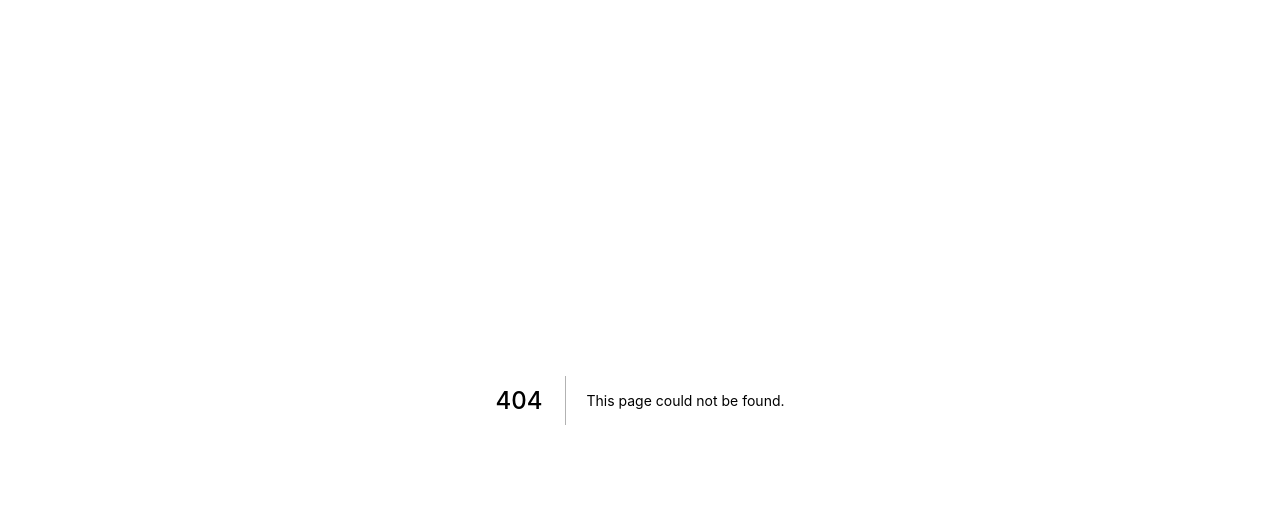
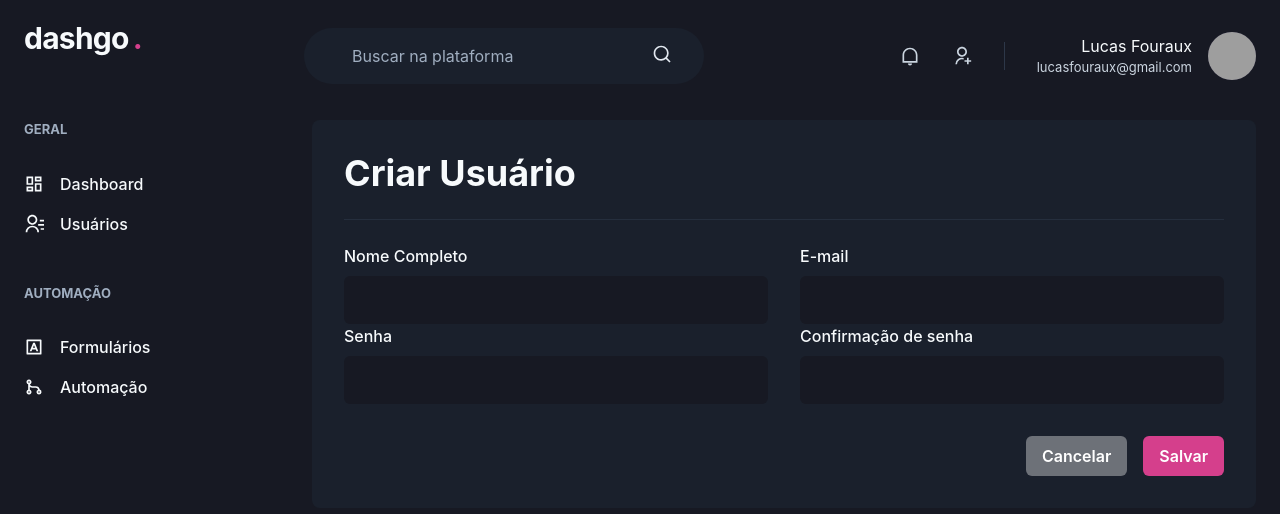
Before and after one commit to lucasfouraux/dashgo, a Next.js app: page /users/create in a window 1280 px wide. Before the commit this address had no page. Shown: the top 514 px of the page. Built offline with nearby package versions, Linux system fonts and the light colour scheme; grey boxes are pictures that could not be loaded.

Commit message:
feat: add create user page

```diff
--- /dev/null
+++ b/src/pages/users/create.tsx
@@ -0,0 +1,45 @@
+import { Box, Button, Checkbox, Flex, Heading, Icon, Table, Tbody, Td, Th, Thead, Tr, Text, Divider, VStack, SimpleGrid, HStack } from "@chakra-ui/react";
+import { RiAddLine, RiPencilLine } from "react-icons/ri";
+import { Input } from "../../components/Form/Input";
+import { Header } from "../../components/Header";
+import { Pagination } from "../../components/Pagination";
+import { Siderbar } from "../../components/Siderbar";
+
+export default function CreateUser() {
+  return (
+    <Box>
+      <Header />
+      <Flex w="100%" my="6" maxWidth={1480} mx="auto" px="6">
+        <Siderbar />
+
+        <Box flex="1" borderRadius={8} bg="gray.800" p="8">
+          <Heading>Criar Usuário</Heading>
+
+          <Divider my="6" borderColor="gray.700" />
+
+          <VStack spacing="8">
+            <SimpleGrid width="100%" spacing="8" minChildWidth="240px" >
+              <Input name="name" label="Nome Completo" />
+              <Input name="email" type="email" label="E-mail" />
+            </SimpleGrid>
+          </VStack>
+
+          <VStack spacing="8">
+            <SimpleGrid width="100%" spacing="8" minChildWidth="240px" >
+              <Input name="password" type="password" label="Senha" />
+              <Input name="password_confirmation" type="password" label="Confirmação de senha" />
+            </SimpleGrid>
+          </VStack>
+
+          <Flex mt="8" justify="flex-end">
+            <HStack spacing="4">
+              <Button colorScheme="whiteAlpha">Cancelar</Button>
+              <Button colorScheme="pink">Salvar</Button>
+            </HStack>
+
+          </Flex>
+        </Box>
+      </Flex>
+    </Box>
+  )
+}
```
